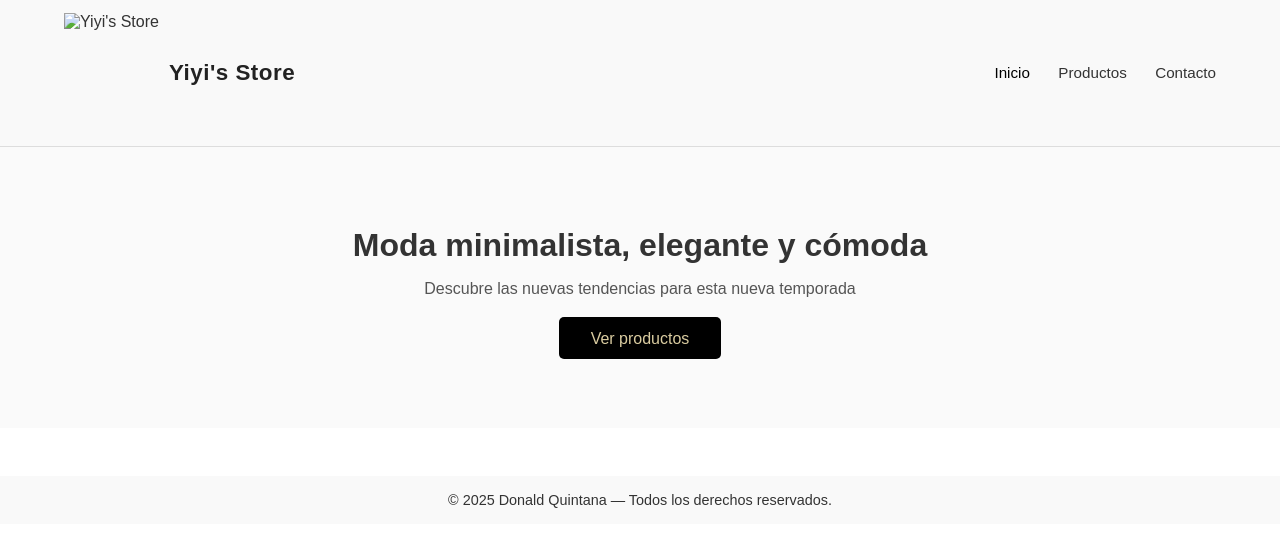
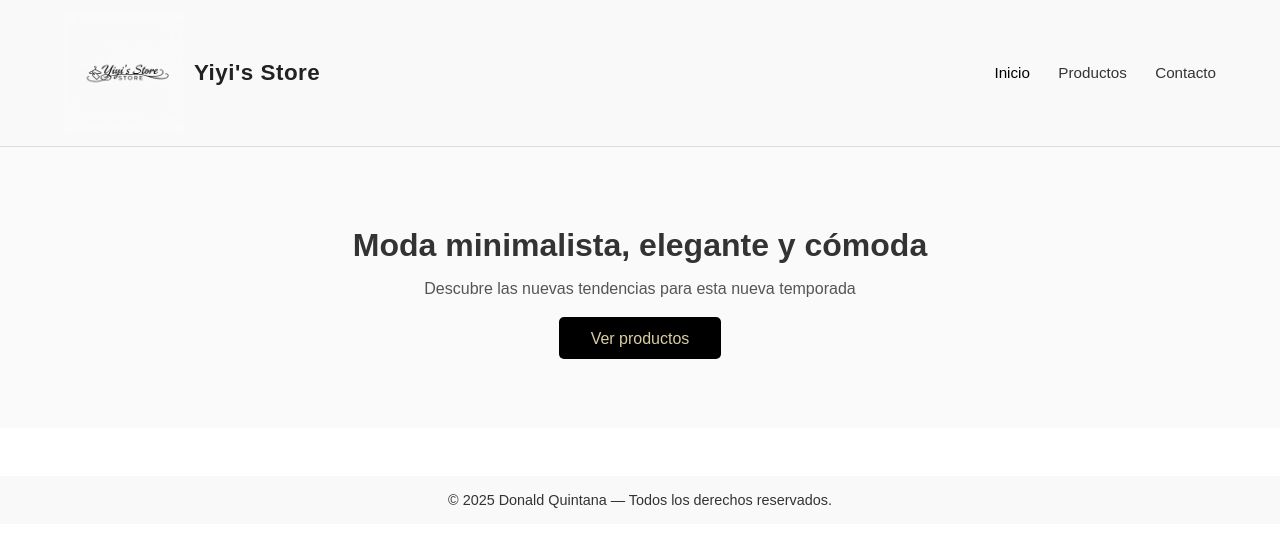
Before and after one commit to josemairena216-arch/Yiyi-sstore, a plain HTML site: page index.html in a window 1280 px wide. Drawn offline with Linux system fonts and the light colour scheme.

Commit message:
Update index.html

```diff
--- a/index.html
+++ b/index.html
@@ -12,7 +12,7 @@
     <header>
         <div class="contenedor-header">
             <div class="logo">
-                <img src="img/logo.png" alt="Yiyi's Store">
+                <img src="logo.png" alt="Yiyi's Store">
                 <span>Yiyi's Store</span>
             </div>
             <nav>
```
